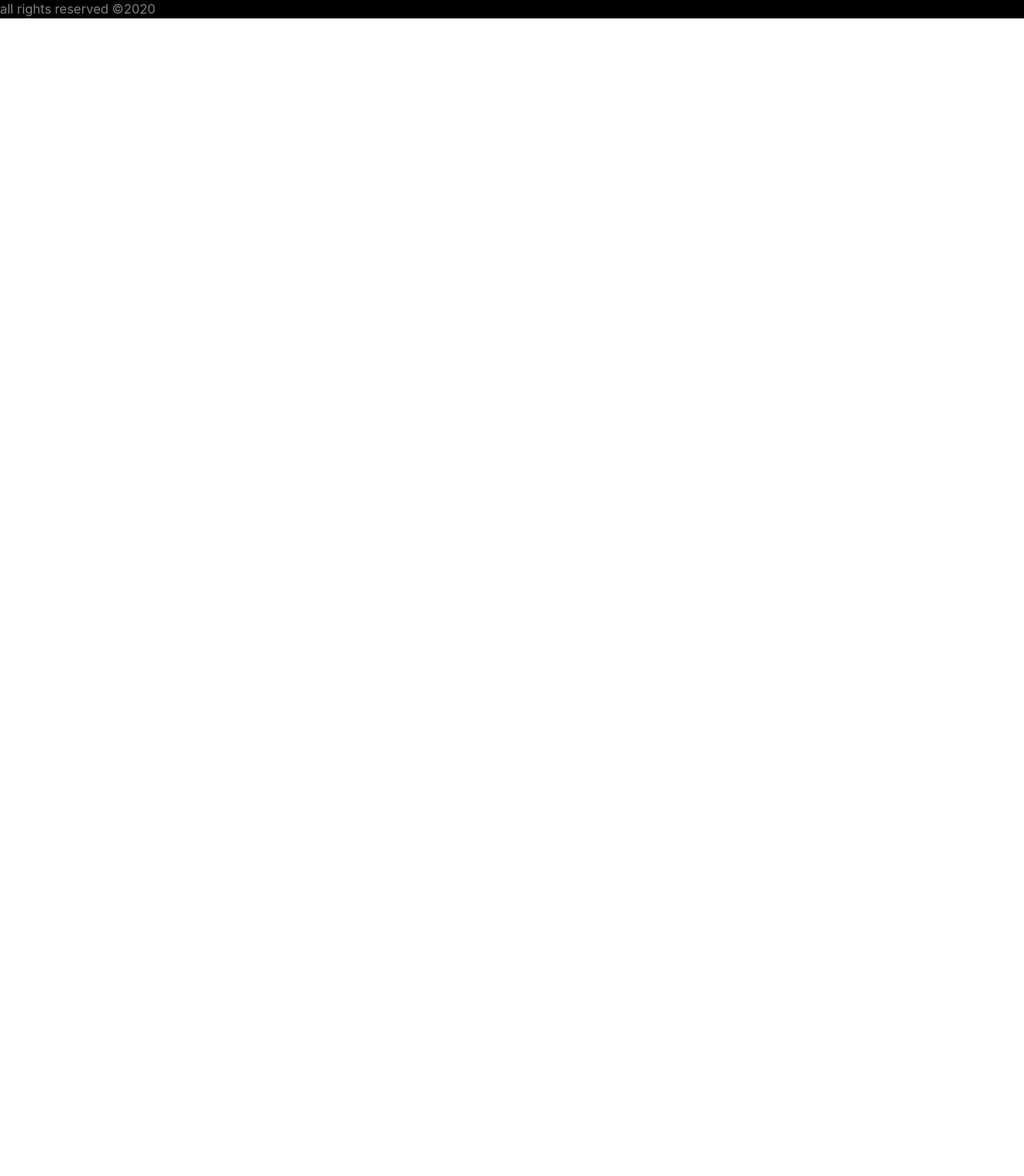
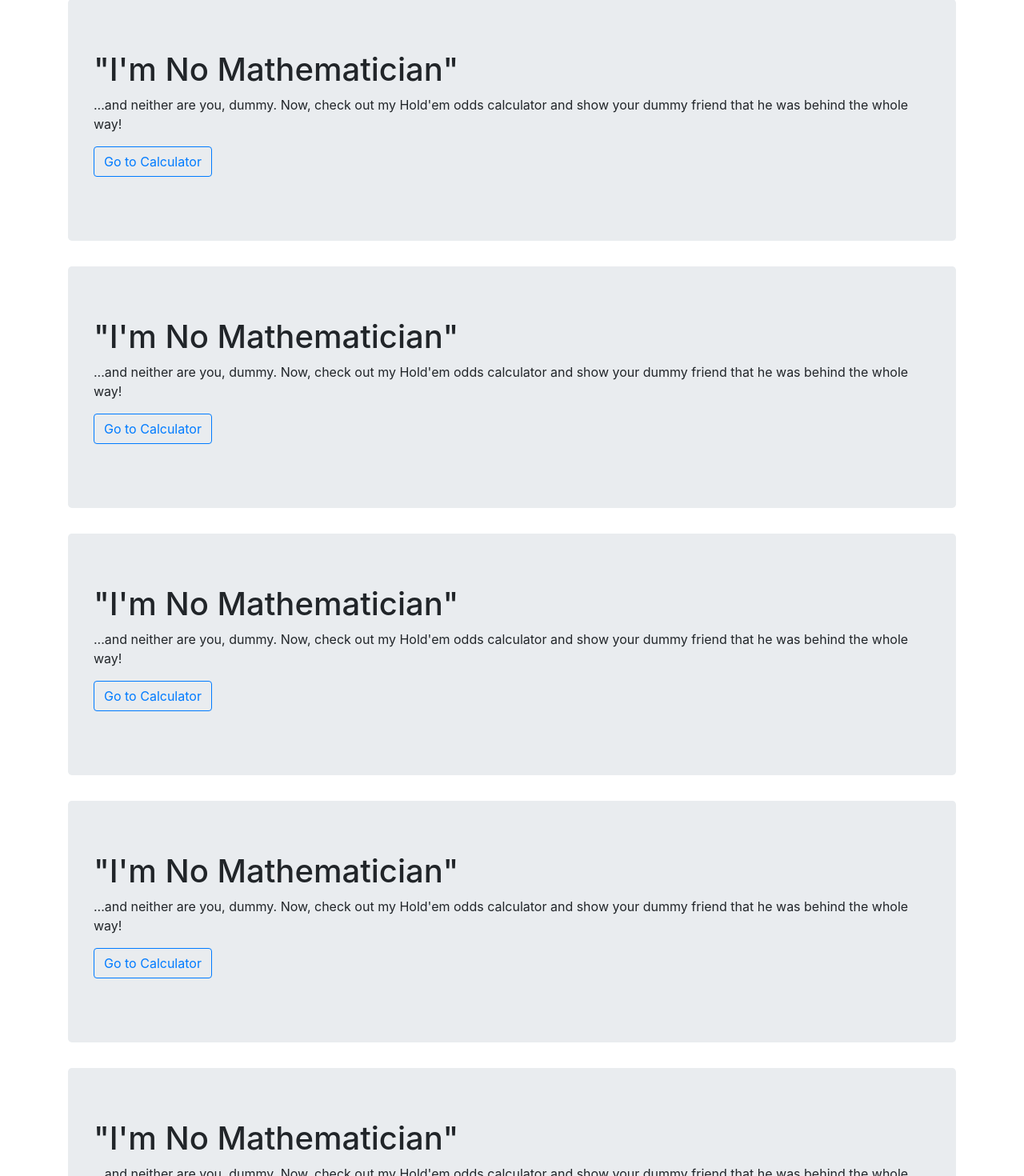
Before and after one commit to KevinJCraft/adamrudepoker, a React (Create React App) app: page / in a window 1280 px wide. Shown: the part 1318-2788 px from the top of the page at 80% size. Before the commit the page ends 1341 px from the top, so only its background shows below. Built offline with nearby package versions, Linux system fonts and the light colour scheme.

Commit message:
fixed menu button alignment

```diff
--- a/src/Components/Home/Home.js
+++ b/src/Components/Home/Home.js
@@ -25,6 +25,61 @@ const Home = () => {
           <Button variant="outline-primary">Go to Calculator</Button>
         </p>
       </Jumbotron>
+      <Jumbotron className="mt-3">
+        <h1>"I'm No Mathematician"</h1>
+        <p>
+          ...and neither are you, dummy. Now, check out my Hold'em odds
+          calculator and show your dummy friend that he was behind the whole
+          way!
+        </p>
+        <p>
+          <Button variant="outline-primary">Go to Calculator</Button>
+        </p>
+      </Jumbotron>
+      <Jumbotron className="mt-3">
+        <h1>"I'm No Mathematician"</h1>
+        <p>
+          ...and neither are you, dummy. Now, check out my Hold'em odds
+          calculator and show your dummy friend that he was behind the whole
+          way!
+        </p>
+        <p>
+          <Button variant="outline-primary">Go to Calculator</Button>
+        </p>
+      </Jumbotron>
+      <Jumbotron className="mt-3">
+        <h1>"I'm No Mathematician"</h1>
+        <p>
+          ...and neither are you, dummy. Now, check out my Hold'em odds
+          calculator and show your dummy friend that he was behind the whole
+          way!
+        </p>
+        <p>
+          <Button variant="outline-primary">Go to Calculator</Button>
+        </p>
+      </Jumbotron>
+      <Jumbotron className="mt-3">
+        <h1>"I'm No Mathematician"</h1>
+        <p>
+          ...and neither are you, dummy. Now, check out my Hold'em odds
+          calculator and show your dummy friend that he was behind the whole
+          way!
+        </p>
+        <p>
+          <Button variant="outline-primary">Go to Calculator</Button>
+        </p>
+      </Jumbotron>
+      <Jumbotron className="mt-3">
+        <h1>"I'm No Mathematician"</h1>
+        <p>
+          ...and neither are you, dummy. Now, check out my Hold'em odds
+          calculator and show your dummy friend that he was behind the whole
+          way!
+        </p>
+        <p>
+          <Button variant="outline-primary">Go to Calculator</Button>
+        </p>
+      </Jumbotron>
     </>
   );
 };
--- a/src/Components/MenuButton/menuButton.css
+++ b/src/Components/MenuButton/menuButton.css
@@ -4,6 +4,7 @@
   background: none;
   position: absolute;
   top: 0;
+  left: 0;
 }
 
 .menu-button-container button {
--- a/src/Components/OddsCalculator/OddsCalculator.css
+++ b/src/Components/OddsCalculator/OddsCalculator.css
@@ -1,5 +1,3 @@
 .Calculator {
-  text-align: center;
   max-width: 690px;
-  margin: auto;
 }
--- a/src/Components/OddsCalculator/OddsCalculator.js
+++ b/src/Components/OddsCalculator/OddsCalculator.js
@@ -11,6 +11,7 @@ import Row from "react-bootstrap/Row";
 import Col from "react-bootstrap/Col";
 import ButtonGroup from "react-bootstrap/ButtonGroup";
 import Button from "react-bootstrap/Button";
+import MenuButton from "../MenuButton";
 
 const INITIAL_BOARD_STATE = { cards: [], index: "board" };
 const INITIAL_PLAYER_STATE = { cards: [], winPercent: null, tiePercent: null };
@@ -213,7 +214,9 @@ const OddsCalculator = () => {
     handleClearCards();
   }, []);
   return (
-    <div className="Calculator">
+    <div className="Calculator text-center mx-auto">
+      <MenuButton />
+
       <Row>
         <Col xs={12} md={6} className="mb-4">
           <Header />
```
